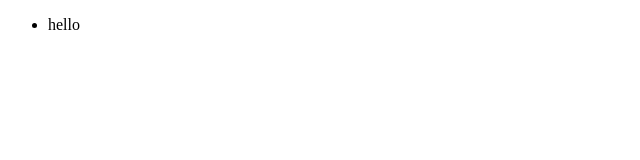
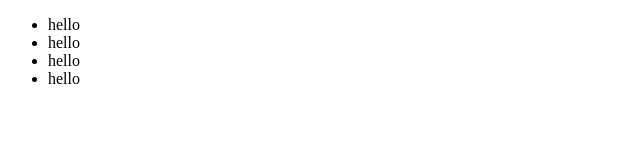
Before and after one commit to mrsai/cici, a plain HTML site: page index.html in a window 1280 px wide. Shown: the whole page, without its empty margins (0-640 px from the left). Drawn offline with Linux system fonts and the light colour scheme.

Commit message:
add hello

```diff
--- a/index.html
+++ b/index.html
@@ -7,6 +7,9 @@
 <body>
     <ul>
         <li>hello</li>
+        <li>hello</li>
+        <li>hello</li>
+        <li>hello</li>
     </ul>
 </body>
 </html>
```
